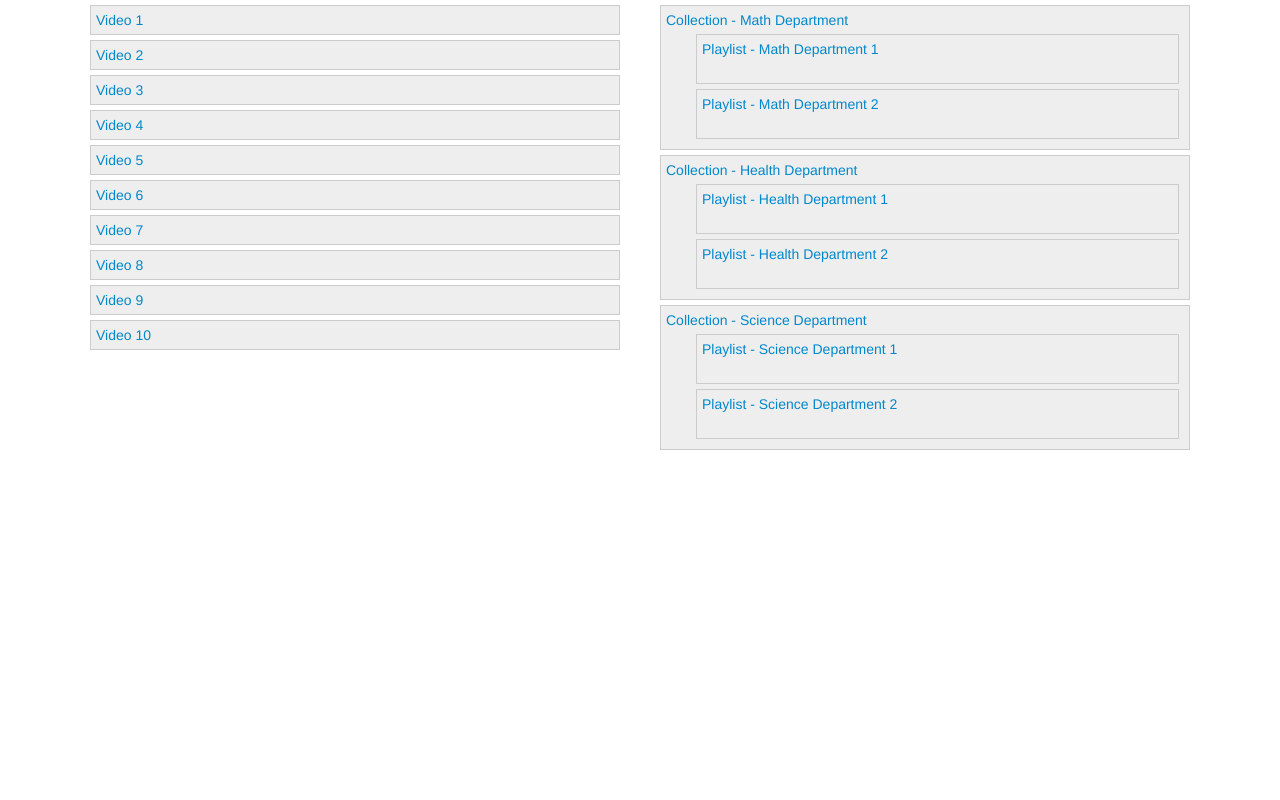
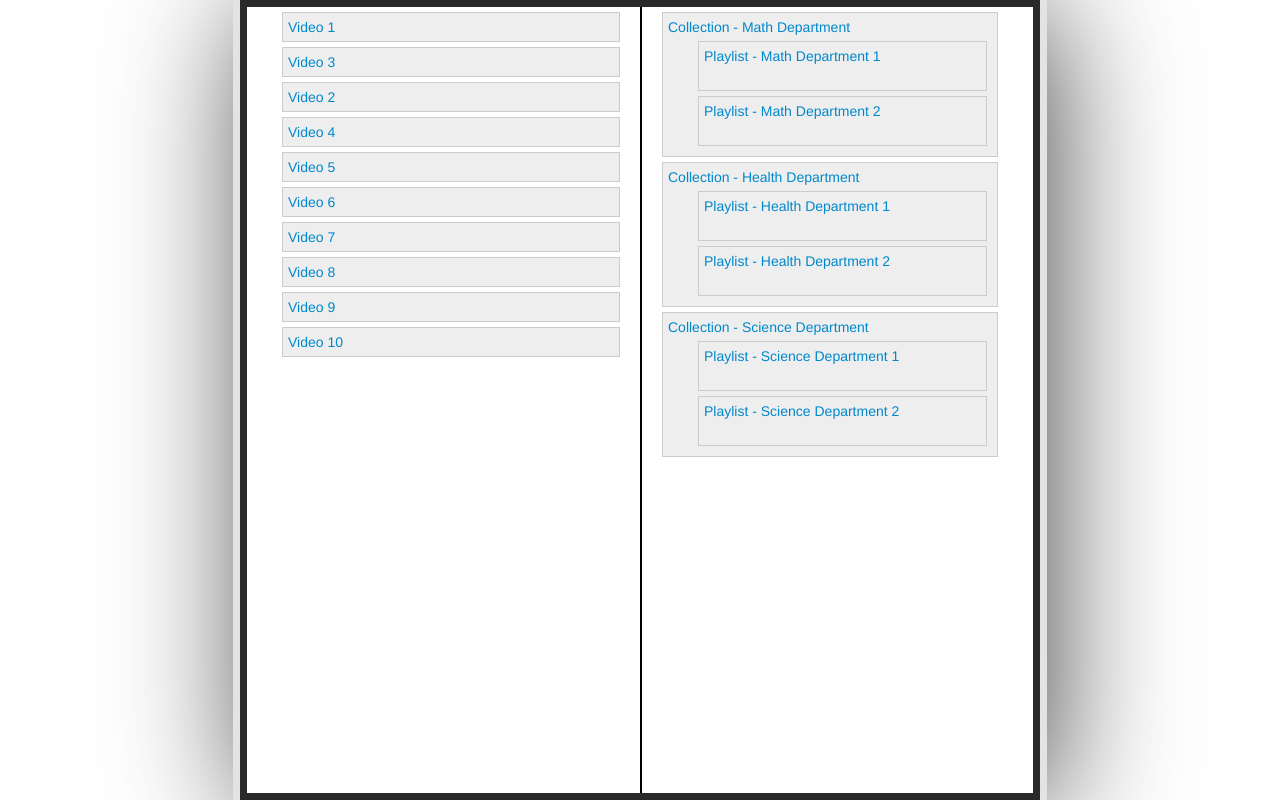
Before and after one commit to dwoodard/nestedSortable, a plain HTML site: page index.html in a window 1280 px wide. Drawn offline with nearby package versions, Linux system fonts and the light colour scheme.

Commit message:
cloning, dragging and dropping

```diff
--- a/index.html
+++ b/index.html
@@ -23,90 +23,145 @@
 	.ui-state-default{
 		border:2px dotted lightgreen;
 	}
+	.plugin-container{
+		border: 7px solid #292929;
+		outline: 7px solid #e3e3e3;
+		margin: auto;
+		width: 800px;
+		height: 800px;
+		overflow: scroll;
+		-webkit-box-shadow: 10px 10px 126px 0px rgba(0,0,0,0.75);
+		-moz-box-shadow: 10px 10px 126px 0px rgba(0,0,0,0.75);
+		box-shadow: 10px 10px 126px 0px rgba(0,0,0,0.75);
+
+	}
+	.asset-list{
+
+	}
+	.organization-list{
+		height: 100%;
+		border-left: 2px solid black;
+
+	}
+
+	#feedback { font-size: 1.4em; }
+	.selectable .ui-selecting { background: #FECA40; }
+	.selectable .ui-selected { background: #F39814; color: white; }
+	.selectable {  }
+	.selectable li {  }
+	.active{border: 1px dashed red}
+
+
 </style>
 
 </head>
 <body>
 
-<div class="container">
+
+		<div class="container plugin-container">
 
 
-	<div class="col-md-6">
-		<ol id="assets" class="default vertical">
-			<li>Video 1</li>
-			<li>Video 2</li>
-			<li>Video 3</li>
-			<li>Video 4</li>
-			<li>Video 5</li>
-			<li>Video 6</li>
-			<li>Video 7</li>
-			<li>Video 8</li>
-			<li>Video 9</li>
-			<li>Video 10</li>
+			<div class="col-md-6 asset-list">
+				<ol id="assets" class="default vertical selectable ">
+					<li class="asset">Video 1</li>
+					<li class="asset">Video 3</li>
+					<li class="asset">Video 2</li>
+					<li class="asset">Video 4</li>
+					<li class="asset">Video 5</li>
+					<li class="asset">Video 6</li>
+					<li class="asset">Video 7</li>
+					<li class="asset">Video 8</li>
+					<li class="asset">Video 9</li>
+					<li class="asset">Video 10</li>
 				</ol>
 			</div>
-	<div class="col-md-6">
-		<ol id="organization" class="default vertical ">
-			<li>Collection - Math Department<ol>
-					<li>Playlist - Math Department 1 <ol></ol></li>
-					<li>Playlist - Math Department 2 <ol></ol></li>
+			<div class="col-md-6 organization-list" >
+				<ol id="organization"  class="default vertical selectable">
+					<li class="collection">Collection - Math Department
+						<ol>
+							<li class="playlist">Playlist - Math Department 1 <ol></ol></li>
+							<li class="playlist">Playlist - Math Department 2 <ol></ol></li>
 						</ol>
 					</li>
-			<li>
+				<li class="collection">
 					Collection - Health Department
 					<ol>
-					<li>Playlist - Health Department 1
+						<li class="playlist">Playlist - Health Department 1
 							<ol></ol>
 						</li>
-					<li>Playlist - Health Department 2
+						<li class="playlist">Playlist - Health Department 2
 							<ol></ol></li>
 						</ol>
 					</li>
-			<li>
+					<li class="collection">
 						Collection - Science Department
 						<ol>
-					<li>Playlist - Science Department 1<ol></ol></li>
-					<li>Playlist - Science Department 2<ol></ol></li>
+							<li class="playlist">Playlist - Science Department 1<ol></ol></li>
+							<li class="playlist">Playlist - Science Department 2<ol></ol></li>
 						</ol>
 					</li>
 				</ol>
 			</div>
 		</div>
 
+
 	<script src="js/jquery-sortable.js"></script>
 
+
 	<script type="text/javascript">
-		$(function  () {
+	// Assets List
+var oldContainer
+$("#assets")
 
-			$("#assets")
-			.find('li')
-			.draggable({
-				start:function(e, ui){
-					console.log(e,ui)
+.selectable()
+.sortable({
+    group: 'nested',
+    drop: false,
+
+    onDragStart: function (item, container, _super) {
+        // Duplicate items of the no drop area
+        if (!container.options.drop)
+            item.clone().insertAfter(item)
+        _super(item)
     },
-				prependTo:"" ,
-				helper: "clone"
-			})
-			.end()
-			.sortable({
-				group: "collection_playlist"
+
+
+    afterMove: function (placeholder, container) {
+        if (oldContainer != container) {
+            if (oldContainer)
+                oldContainer.el.removeClass("active")
+            container.el.addClass("active")
+            oldContainer = container
+        }
+    },
+    onDrop: function (item, container, _super) {
+        container.el.removeClass("active")
+        _super(item)
+        console.log(item);
+
+        switch (item.context.className) {
+        case "collection":
+            console.log('collection')
+            //
+            break;
+        case "playlist":
+            console.log('playlist')
+            break;
+        case "asset":
+            console.log('asset')
+            break;
+        }
+    }
 })
 
-			$("#organization")
-			.droppable({
-				activeClass: "ui-state-default",
-				hoverClass: "ui-state-hover",
-				 drop: function( e, ui ) {
-				 	console.log(e ,ui );
-					// $( this ).find( ".placeholder" ).remove();
-					// $( "<li></li>" ).text( ui.draggable.text() ).appendTo( this );
-				}
+
+
+
+// CPA list
+$("#organization").sortable({
+    group: 'nested'
 })
-			.sortable({
-				group: "collection_playlist",
-				pullPlaceholder: false
-			})
-		})
+
 </script>
 </body>
 </html>
```
Also changed, not shown: js/jquery-sortable.js. Lines whose indentation alone changed are shown as unchanged.
